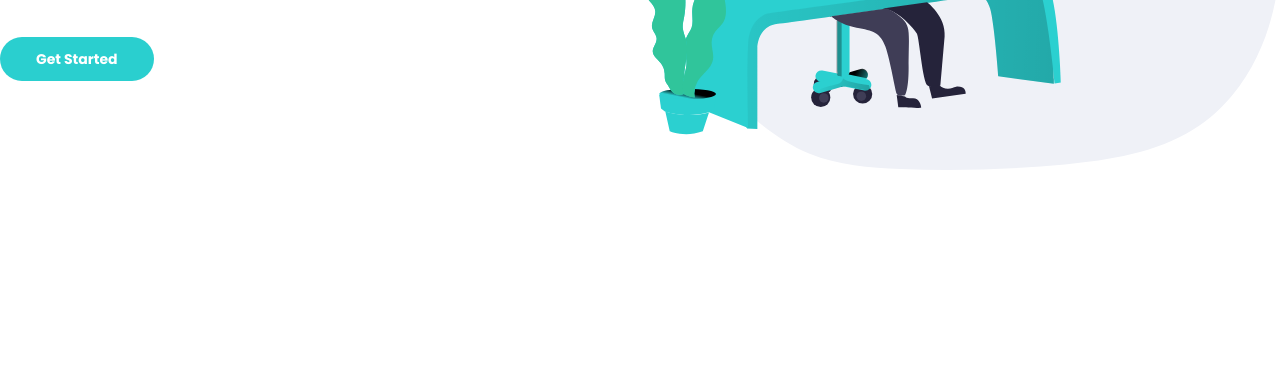
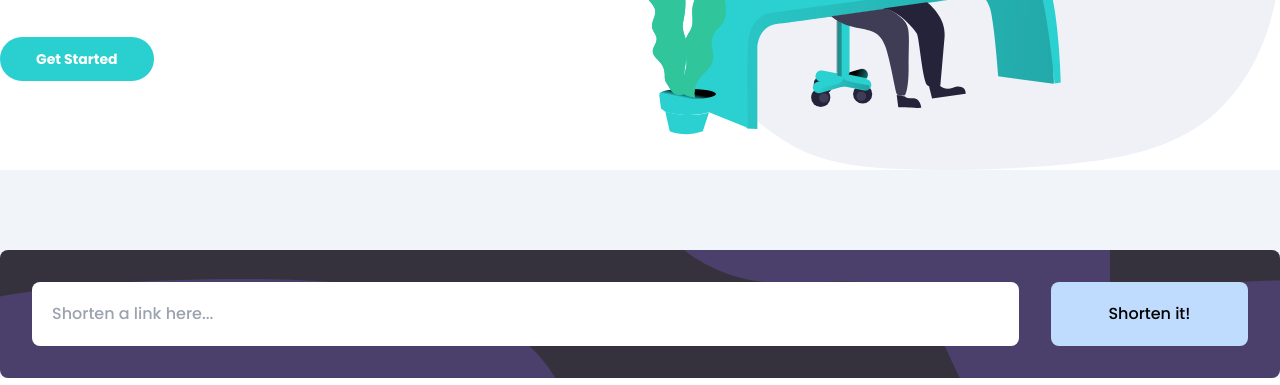
Before and after one commit to migsilva89/Url-shortening-webApp, a website: page src/index.html in a window 1280 px wide. Shown: the part 415-800 px from the top of the page. Drawn offline with Linux system fonts and the light colour scheme.

Commit message:
first section

```diff
--- a/src/index.html
+++ b/src/index.html
@@ -73,10 +73,26 @@
     </div>
   </header>
 
-  <main>
-    <!-- <section>Input</section>
-    <section>cards</section>
-    <section>links</section> -->
+  <main class="bg-slate-100">
+
+    <section class="pt-20">
+        <div class="flex justify-center">
+          <div class="bg-veryDarkBlue p-8 w-full container rounded-lg" style="background-image: url(/images/bg-shorten-desktop.svg)">
+            <div class="flex gap-8 justify-between">
+              <div class="bg-white p-5 rounded-lg w-10/12">
+                <input type="text" placeholder="Shorten a link here..." class="w-full">
+              </div>
+              <div class="bg-blue-200 rounded-lg w-2/12 flex justify-center">
+                <button class="">
+                    Shorten it!
+                </button>
+              </div>
+            </div>
+          </div>
+        </div>
+    </section>
+
+
   </main>
 
   <footer>
```
Also changed, not shown: dist/output.css.
